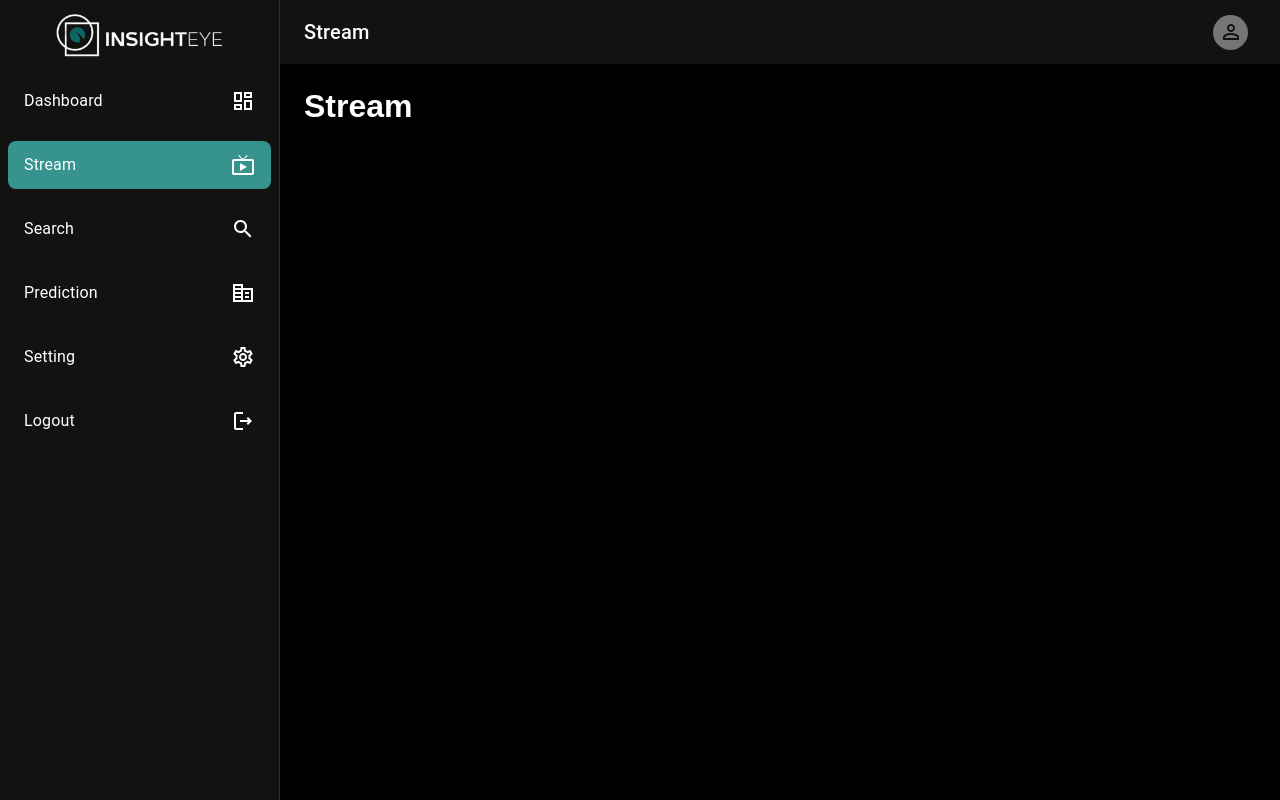
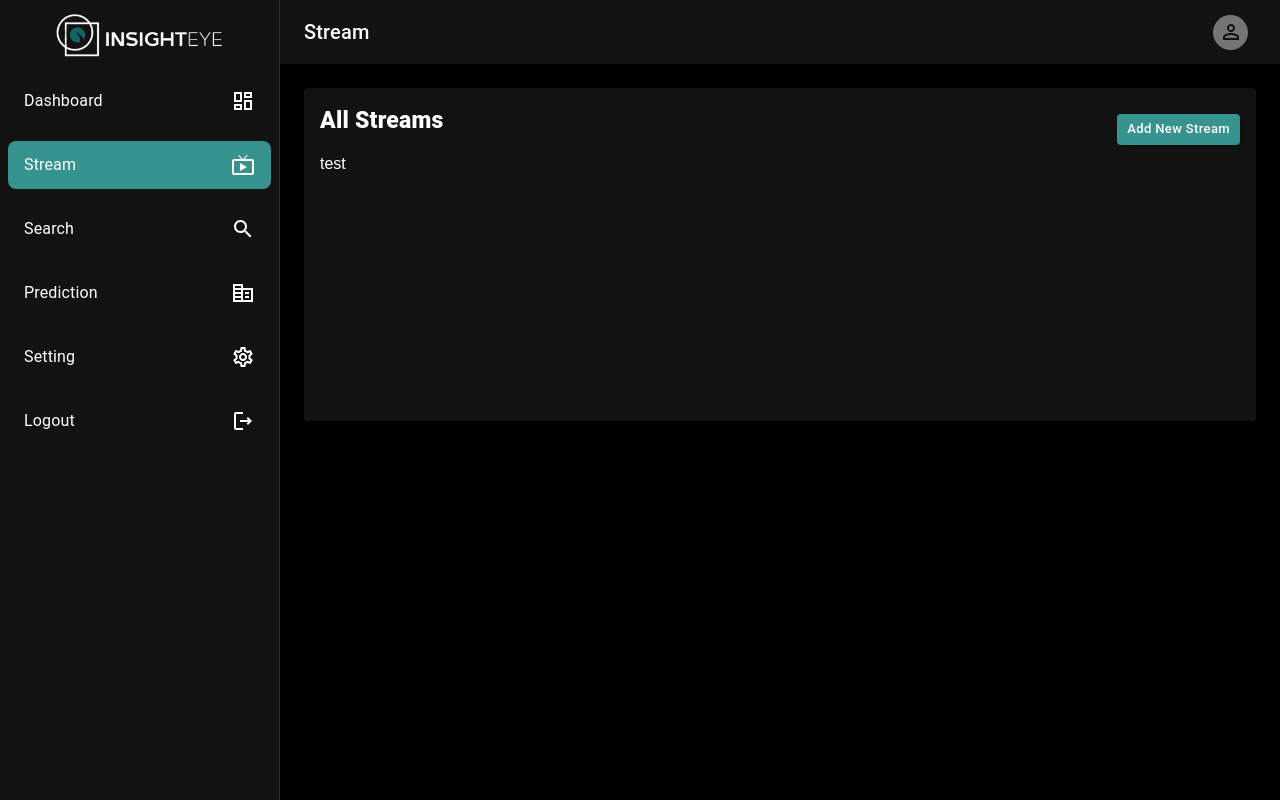
Before and after one commit to randa-11295/Insight-eye, a React (Create React App) app: page /stream in a window 1280 px wide. Built offline with nearby package versions, Linux system fonts and the light colour scheme.

Commit message:
add action btn on stream page

```diff
--- a/src/Components/HOC/Holder.js
+++ b/src/Components/HOC/Holder.js
@@ -1,11 +1,15 @@
-import { Paper, Typography } from "@mui/material"
+import { Paper, Typography, Stack } from "@mui/material"
 
-const Holder = ({ children, title }) => (
+const Holder = ({ children, title, action }) => (
 
     <Paper sx={{ padding: "1rem", background: "#121212" }} elevation={3} >
-        {title && <Typography pb={2} fontWeight={800} fontSize={23} textTransform="capitalize">
-            {title}
-        </Typography>}
+        <Stack direction="row" justifyContent="space-between" alignItems="center" >
+
+            {title && <Typography pb={2} fontWeight={800} fontSize={23} textTransform="capitalize">
+                {title}
+            </Typography>}
+            {action}
+        </Stack>
         {children}
     </Paper>
 )
--- /dev/null
+++ b/src/Components/Reusable/CustomBtn.js
@@ -0,0 +1,10 @@
+import Button from '@mui/material/Button';
+
+export default function CustomBtn({ type = "contained",
+    text = "button title",
+    handle = () => console.log(" you must send fun") }) {
+
+    return (
+        <Button variant={type} size='small' sx={{ textTransform: 'capitalize' }} onClick={handle}> {text}</Button >
+    );
+}
--- /dev/null
+++ b/src/Pages/Stream/Stream.js
@@ -0,0 +1,16 @@
+import Holder from "../../Components/HOC/Holder"
+import { Box } from "@mui/system"
+import CustomBtn from "../../Components/Reusable/CustomBtn"
+const Stream = () => {
+    return (
+        <>
+            < Holder title="all streams" action={<CustomBtn text="Add New Stream" handle={() => { console.log("this is fun") }} />} >
+                <Box sx={{ height: '250px' }}>
+
+                    test                </Box>
+            </Holder>
+        </>
+    )
+}
+
+export default Stream
--- a/src/routes/index.js
+++ b/src/routes/index.js
@@ -6,7 +6,7 @@ import {
 } from "react-router-dom";
 import HomePage from "../Pages/Home";
 import Dashboard from "../Pages/Dashboard";
-
+import Stream from "../Pages/Stream/Stream"
 export const AppRouter = () => {
 
   return (
@@ -14,7 +14,7 @@ export const AppRouter = () => {
       <Routes>
         <Route path="" element={<HomePage />}>
           <Route path="/" element={<Dashboard />} />
-          <Route path="/stream" element={<h1>Stream</h1>} />
+          <Route path="/stream" element={<Stream />} />
           <Route path="/search" element={<h1>search</h1>} />
           <Route path="*" element={<Navigate to="/" />} />
         </Route>
```
